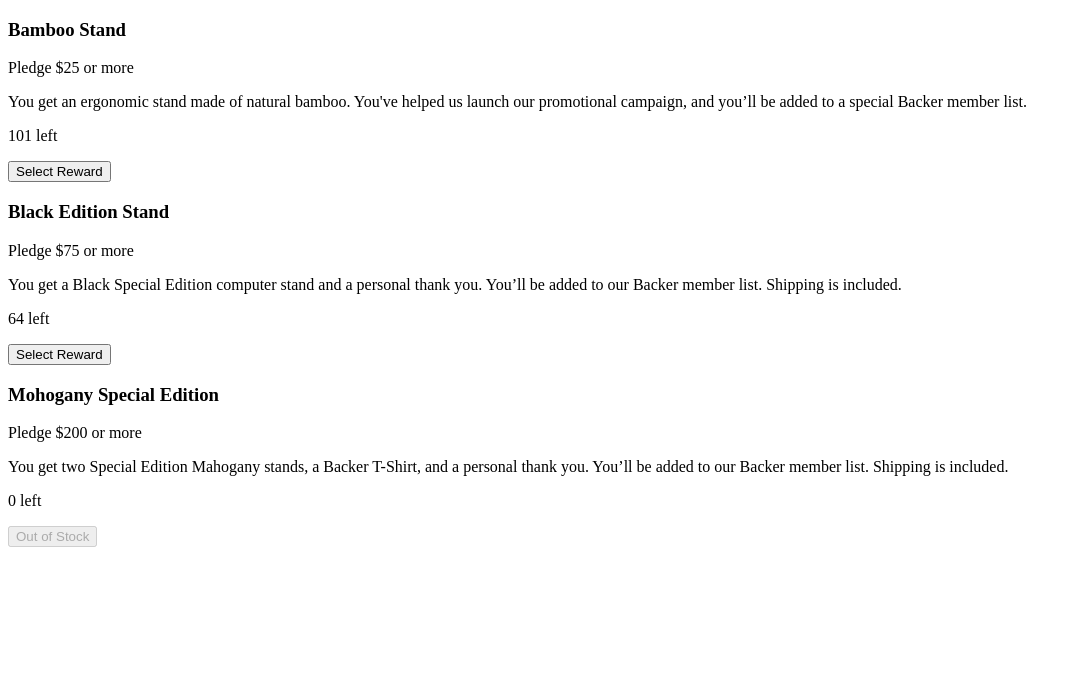
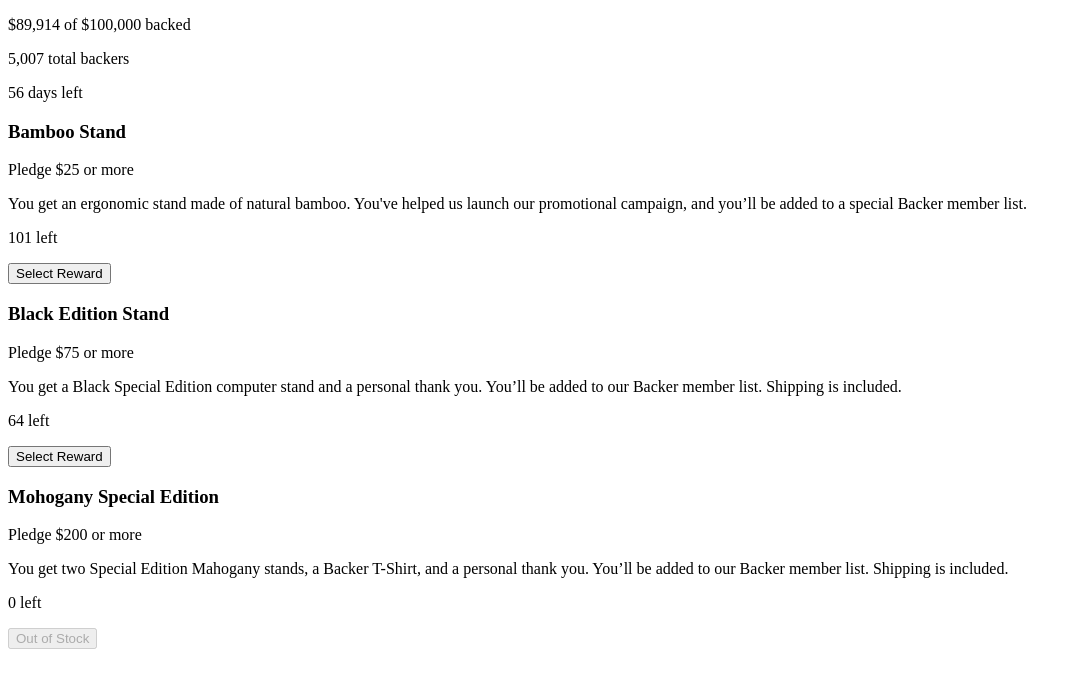
Before and after one commit to Steezy1416/crowdfunding-product-page, a React (Create React App) app: page / in a window 1280 px wide. Shown: the top 688 px of the page, without its empty margins (0-1081 px from the left). Built offline with nearby package versions, Linux system fonts and the light colour scheme.

Commit message:
created the statistics data to simulate real data and created the statistics container component to show that data and it has a progress bar to show how close the pledges are to their goal

```diff
--- a/src/App.js
+++ b/src/App.js
@@ -1,4 +1,5 @@
 import PledgeContainer from "./components/Pledges/PledgeContainer";
+import StatisticsContainer from "./components/StatisticsContainer";
 
 import "./style.css"
 
@@ -8,6 +9,7 @@ function App() {
     <div className="App">
       <header className="App-header">
       </header>
+      <StatisticsContainer/>
       <PledgeContainer/>
     </div>
   );
--- a/src/components/Pledges/PledgeContainer.js
+++ b/src/components/Pledges/PledgeContainer.js
@@ -1,5 +1,5 @@
 import { useState } from "react";
-import pledgeData from "../../pledgeData";
+import {pledgeData} from "../../pledgeData";
 import Pledge from "./Pledge";
 import {ModalPledge, DefaultModalPledge} from "./ModalPledge";
 
--- /dev/null
+++ b/src/components/StatisticsContainer.js
@@ -0,0 +1,37 @@
+import { useState } from "react";
+import { statistics } from "../pledgeData";
+import { formatNumber } from "../helper";
+
+const StatisticsContainer = () => {
+  const [statisticData, setStatisticData] = useState(statistics);
+
+  const { currentPledgeAmmount, pledgeGoal, backers, daysLeft } = statisticData;
+
+  const goalPercentage = Math.round((currentPledgeAmmount / pledgeGoal) * 100);
+
+  return (
+    <div>
+      <div>
+        <p>
+          <span>${formatNumber(currentPledgeAmmount)}</span> of $
+          {formatNumber(pledgeGoal)} backed
+        </p>
+        <p>
+          <span>{formatNumber(backers)}</span> total backers
+        </p>
+        <p>
+          <span>{daysLeft}</span> days left
+        </p>
+      </div>
+
+      <div className="outerProgress">
+        <div
+          className="innerProgress"
+          style={{ width: `${goalPercentage}%` }}
+        ></div>
+      </div>
+    </div>
+  );
+};
+
+export default StatisticsContainer;
--- /dev/null
+++ b/src/helper.js
@@ -0,0 +1,33 @@
+export const formatNumber = (number) => {
+  const [wholeNumbers, decimals] = number.toString().split(".");
+  const numberLength = wholeNumbers.length;
+
+  let formatedNumber = "";
+  let seperatorCounter = 3;
+
+  if (!wholeNumbers) {
+    formatedNumber = "0";
+  } else if (numberLength > 3) {
+    for (let i = numberLength - 1; i >= 0; i--) {
+      if (seperatorCounter === 1 && i > 0) {
+        formatedNumber = `,${wholeNumbers[i]}` + formatedNumber;
+        seperatorCounter = 3;
+      } else {
+        formatedNumber = wholeNumbers[i] + formatedNumber;
+        seperatorCounter--;
+      }
+    }
+  } else {
+    formatedNumber += wholeNumbers;
+  }
+
+  if (decimals) {
+    if (decimals.length === 1) {
+      formatedNumber += `.${decimals}0`;
+    } else {
+      formatedNumber += `.${decimals}`;
+    }
+  }
+
+  return formatedNumber;
+};
--- a/src/pledgeData.js
+++ b/src/pledgeData.js
@@ -25,4 +25,12 @@ const pledgeData = [
   },
 ];
 
-export default pledgeData
+
+const statistics = {
+  pledgeGoal: 100000,
+  currentPledgeAmmount: 89914,
+  backers: 5007,
+  daysLeft: 56
+}
+
+export {pledgeData, statistics}
```
